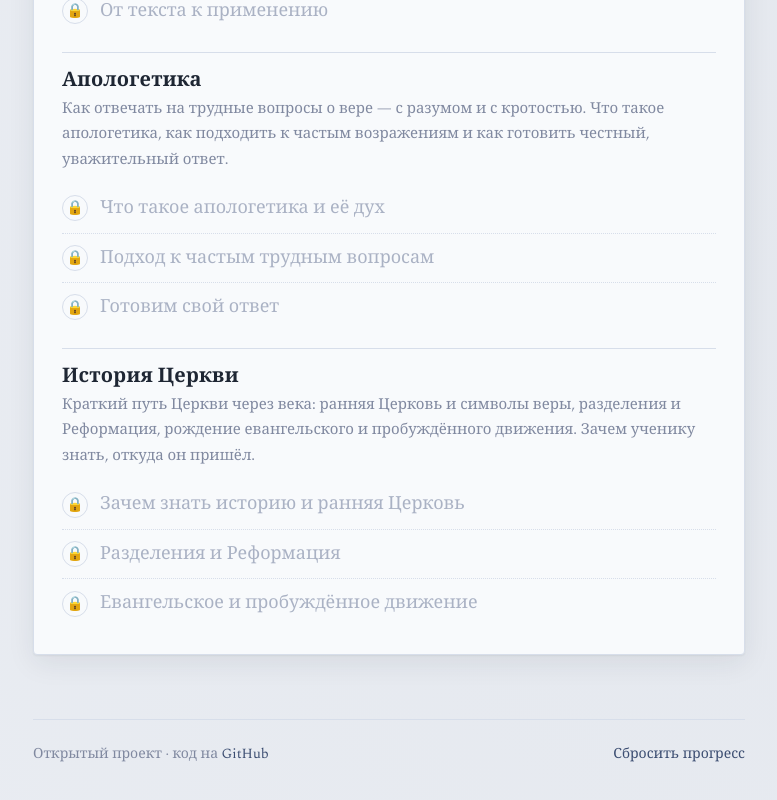
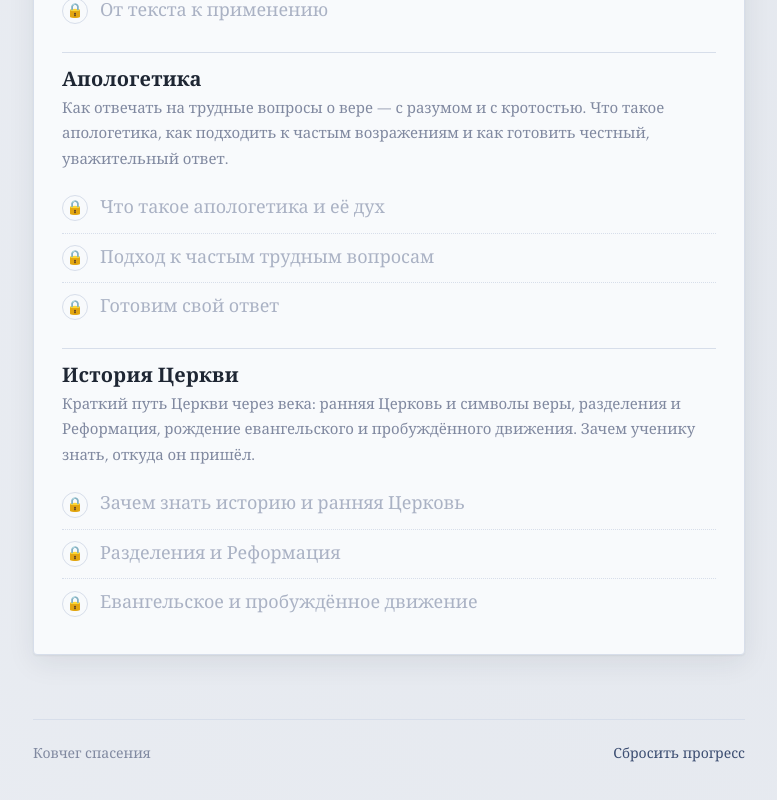
Before and after one commit to SergeyHv/001_osnovanie, a React (Vite) app: page / in a window 1280 px wide. Shown: the part 4685-5485 px from the top of the page, without its empty margins (251-1028 px from the left). Built offline with nearby package versions, Linux system fonts and the light colour scheme.

Commit message:
Update App.tsx

```diff
--- a/src/App.tsx
+++ b/src/App.tsx
@@ -31,12 +31,7 @@ function Header() {
 function Footer() {
   return (
     <footer className="footer">
-      <span>
-        Открытый проект · код на{" "}
-        <a href="https://github.com/" target="_blank" rel="noreferrer">
-          GitHub
-        </a>
-      </span>
+      <span>Ковчег спасения</span>
       <button
         className="linklike"
         onClick={() => {
```
